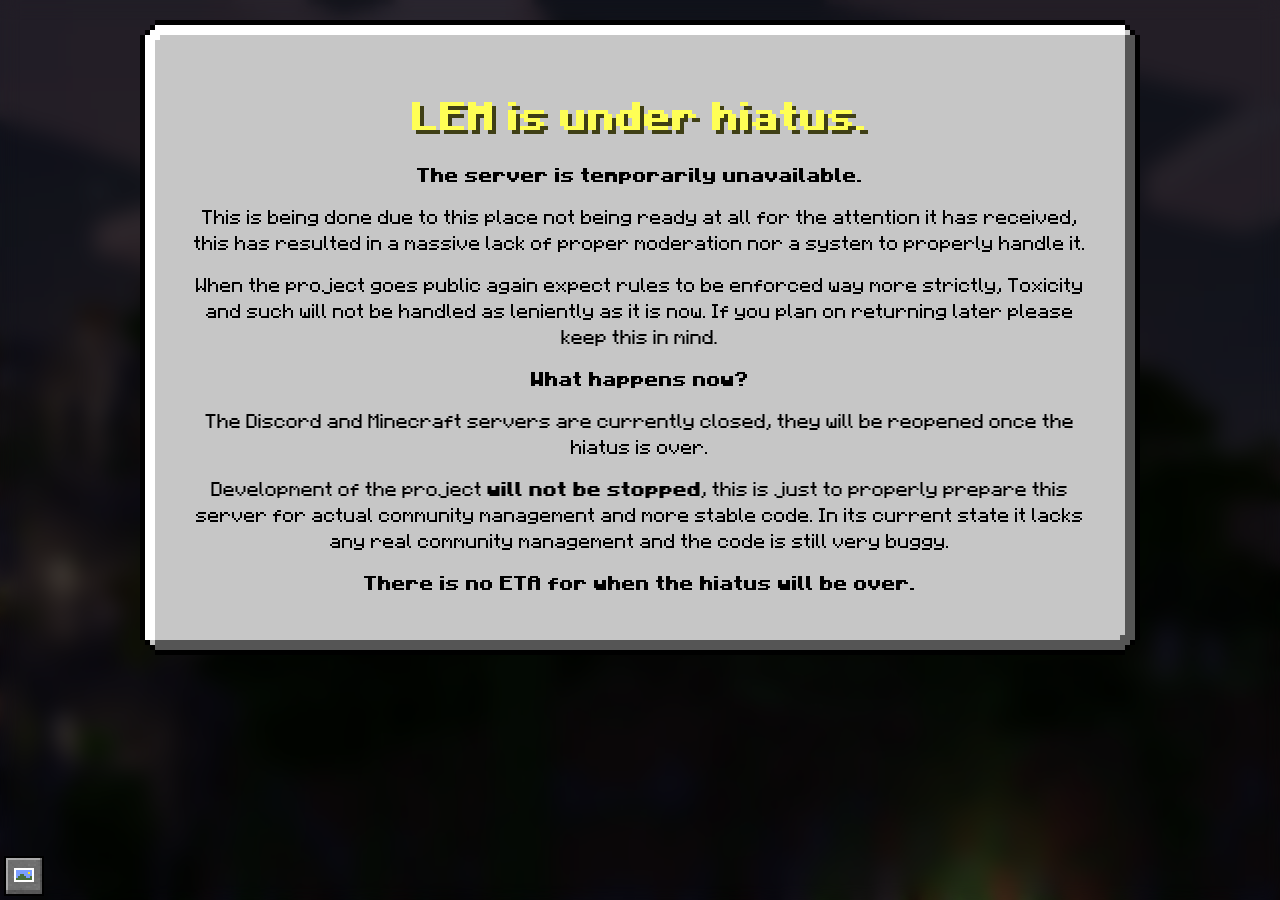
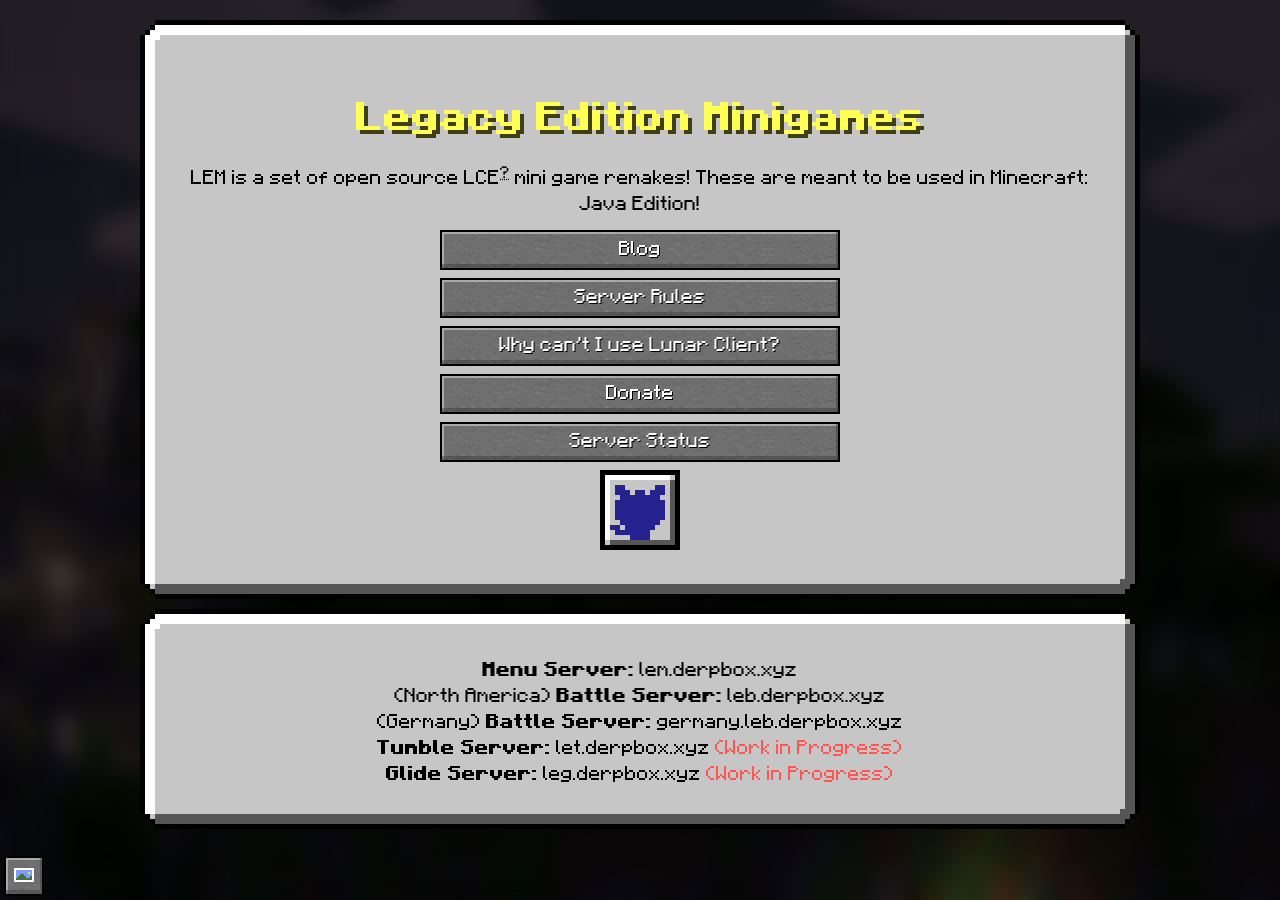
Before and after one commit to Legacy-Edition-Minigames/Website, a Jekyll site: the page built from index.html, in a window 1280 px wide. Built offline with Jekyll 4.4.1, drawn with Linux system fonts in a browser that asks for light colours; some web fonts are replaced.

Commit message:
Revert "Hiatus"
This reverts commit e781ae46ef2fd11b6ea791b30bfbc2414f015051.

```diff
--- a/index.html
+++ b/index.html
@@ -2,15 +2,26 @@
 layout: default
 title: "Home"
 ---
+<link rel="preload" as="image" href="{{ site.baseurl }}/assets/btn-github-hover.png">
+<link rel="preload" as="image" href="{{ site.baseurl }}/assets/btn-patreon-hover.png">
 
 <div class="guibox center">
-  <h1>LEM is under hiatus.</h1>
-
-  <p><strong>The server is temporarily unavailable.</strong></p>
-  <p>This is being done due to this place not being ready at all for the attention it has received, this has resulted in a massive lack of proper moderation nor a system to properly handle it.</p>
-  <p>When the project goes public again expect rules to be enforced way more strictly, Toxicity and such will not be handled as leniently as it is now. If you plan on returning later please keep this in mind.</p>
-  <p><strong>What happens now?</strong></p>
-  <p>The Discord and Minecraft servers are currently closed, they will be reopened once the hiatus is over.</p>
-  <p>Development of the project <b>will not be stopped</b>, this is just to properly prepare this server for actual community management and more stable code. In its current state it lacks any real community management and the code is still very buggy.</p>
-  <p><strong>There is no ETA for when the hiatus will be over.</strong></p>
+	<h1>Legacy Edition Minigames</h1>
+		<p>LEM is a set of open source LCE<sup><span title="Legacy Console Edition" style="text-decoration: underline #000 dotted; cursor: help;"\>?</sup> mini game remakes!
+		These are meant to be used in Minecraft: Java Edition!</p>
+	<div class="button-list">
+		<a class="minecraft-button center" href="{{ site.baseurl }}/blog">Blog</a>
+		<a class="minecraft-button center" href="{{ site.baseurl }}/rules">Server Rules</a>
+		<a class="minecraft-button center" href="{{ site.baseurl }}/lunar">Why can't I use Lunar Client?</a>
+		<a class="minecraft-button center" href="{{ site.baseurl }}/donate">Donate</a>
+		<a class="minecraft-button center" href="https://status.derpbox.xyz">Server Status</a>
+	</div>
+    <a href="https://github.com/Legacy-Edition-Minigames/Minigames" target='_blank' onclick="clickSound()"><span class="github-button"></span></a>
 </div>
+<div class="guibox center">
+	<b><span id="easter-egg" onclick="easterEgg()">Menu Server:</span></b> lem.derpbox.xyz<br>
+    (North America) <b>Battle Server:</b> leb.derpbox.xyz<br>
+    (Germany) <b>Battle Server:</b> germany.leb.derpbox.xyz<br>
+    <b>Tumble Server:</b> let.derpbox.xyz <span style="color: #ff5555">(Work in Progress)</span><br>
+	<b>Glide Server:</b> leg.derpbox.xyz <span style="color: #ff5555">(Work in Progress)</span><br>
+</div>
```
Also changed, not shown: 404.html (+7 -11 lines), appeal.html (added, +11 -0 lines), blog.html (added, +86 -0 lines), donate.html (added, +53 -0 lines), lunar.html (added, +22 -0 lines), rules.html (added, +48 -0 lines).
